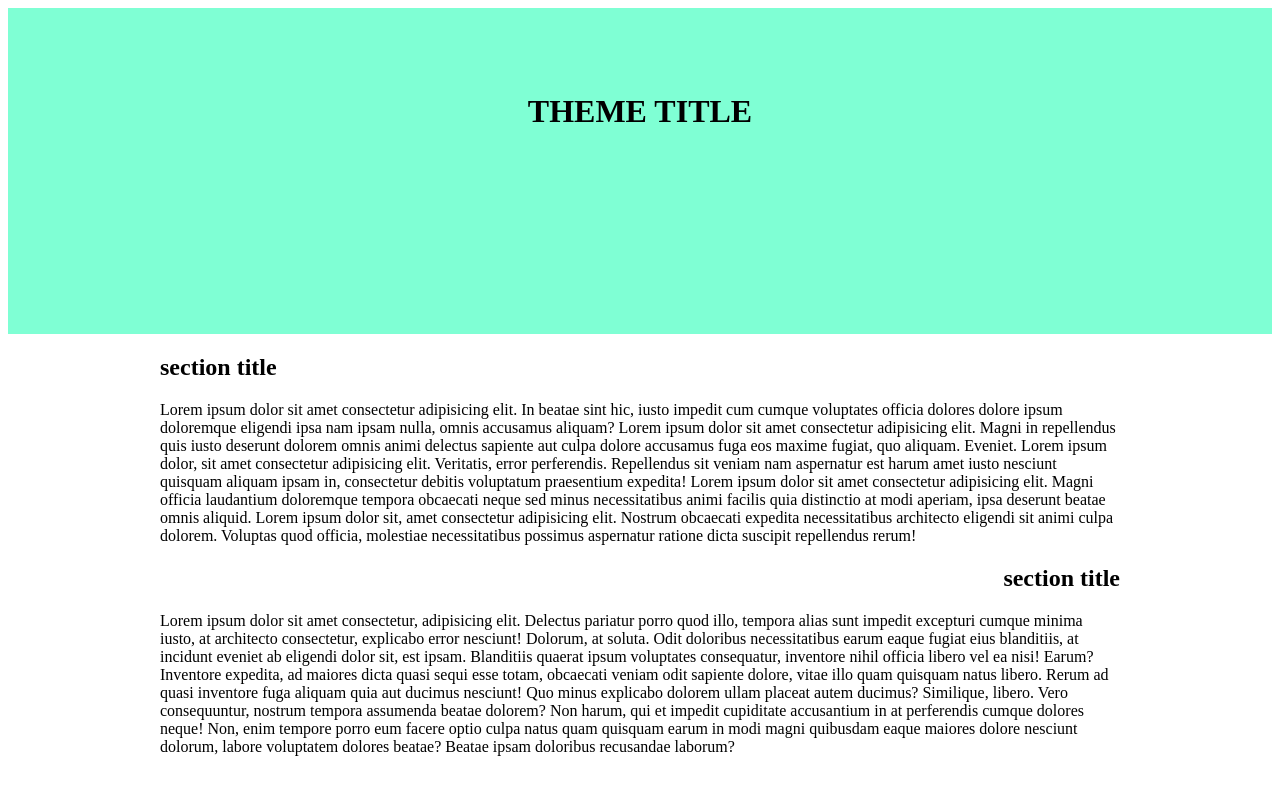
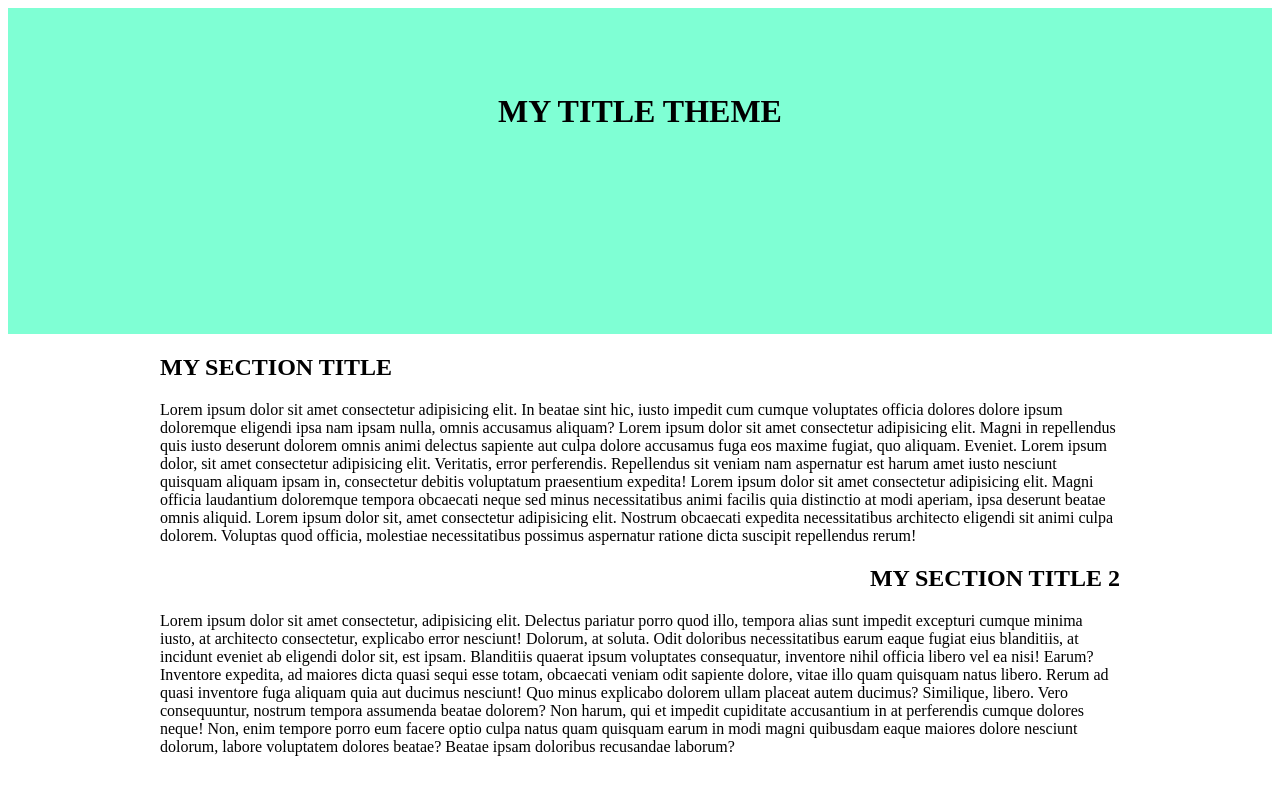
Before and after one commit to yohan03/mobile-friendly-1, a plain HTML site: page index.html in a window 1280 px wide. Drawn offline with Linux system fonts and the light colour scheme.

Commit message:
changing title

```diff
--- a/index.html
+++ b/index.html
@@ -10,17 +10,17 @@
 <body>
     <div class="headline">
     <header>
-        <h1>THEME TITLE</h1>
+        <h1>MY TITLE THEME</h1>
     </header>
 </div>
 <div class="main">
-    <h2>section title</h2>
+    <h2>MY SECTION TITLE</h2>
     <p>Lorem ipsum dolor sit amet consectetur adipisicing elit. In beatae sint hic, iusto impedit cum cumque voluptates officia dolores dolore ipsum doloremque eligendi ipsa nam ipsam nulla, omnis accusamus aliquam?
         Lorem ipsum dolor sit amet consectetur adipisicing elit. Magni in repellendus quis iusto deserunt dolorem omnis animi delectus sapiente aut culpa dolore accusamus fuga eos maxime fugiat, quo aliquam. Eveniet.
         Lorem ipsum dolor, sit amet consectetur adipisicing elit. Veritatis, error perferendis. Repellendus sit veniam nam aspernatur est harum amet iusto nesciunt quisquam aliquam ipsam in, consectetur debitis voluptatum praesentium expedita!
         Lorem ipsum dolor sit amet consectetur adipisicing elit. Magni officia laudantium doloremque tempora obcaecati neque sed minus necessitatibus animi facilis quia distinctio at modi aperiam, ipsa deserunt beatae omnis aliquid.
         Lorem ipsum dolor sit, amet consectetur adipisicing elit. Nostrum obcaecati expedita necessitatibus architecto eligendi sit animi culpa dolorem. Voluptas quod officia, molestiae necessitatibus possimus aspernatur ratione dicta suscipit repellendus rerum!</p>
-    <h2 class="convert">section title</h2>
+    <h2 class="convert">MY SECTION TITLE 2</h2>
     <p>Lorem ipsum dolor sit amet consectetur, adipisicing elit. Delectus pariatur porro quod illo, tempora alias sunt impedit excepturi cumque minima iusto, at architecto consectetur, explicabo error nesciunt! Dolorum, at soluta.
     Odit doloribus necessitatibus earum eaque fugiat eius blanditiis, at incidunt eveniet ab eligendi dolor sit, est ipsam. Blanditiis quaerat ipsum voluptates consequatur, inventore nihil officia libero vel ea nisi! Earum?
     Inventore expedita, ad maiores dicta quasi sequi esse totam, obcaecati veniam odit sapiente dolore, vitae illo quam quisquam natus libero. Rerum ad quasi inventore fuga aliquam quia aut ducimus nesciunt!
```
